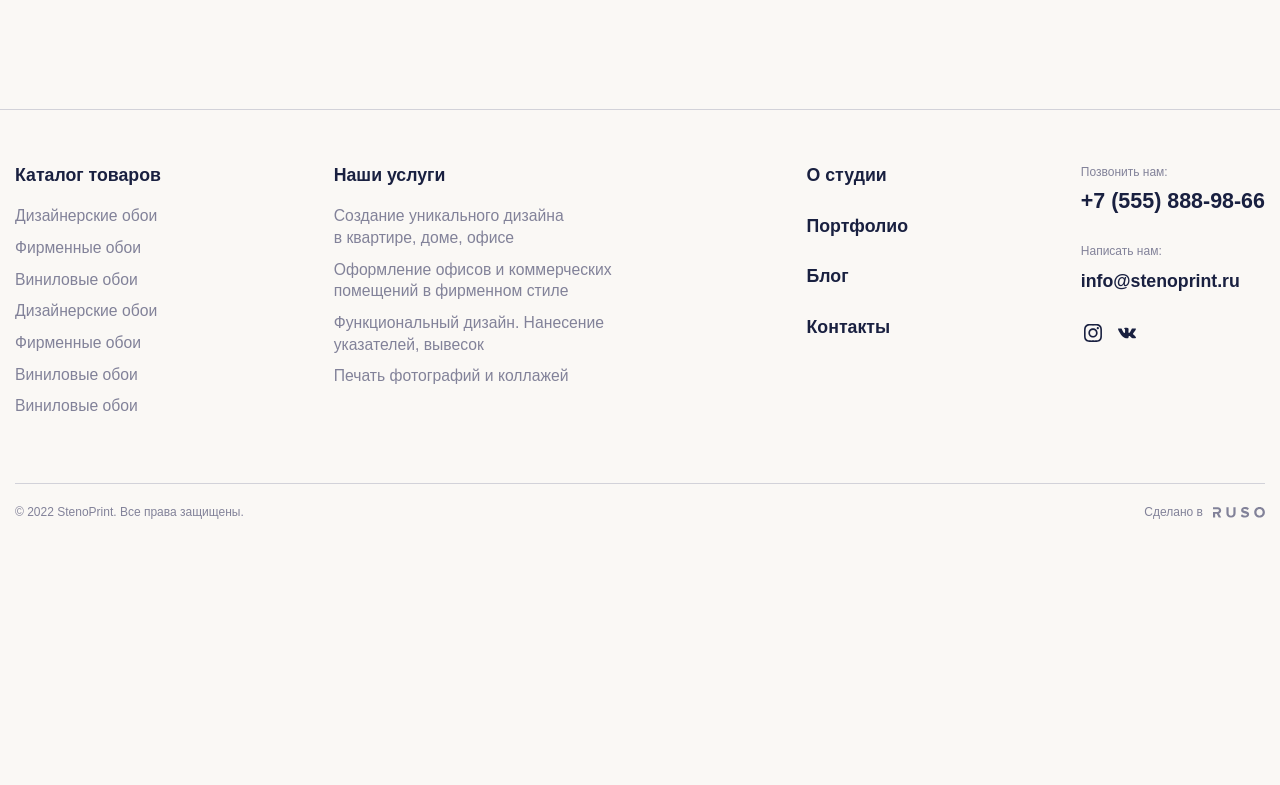
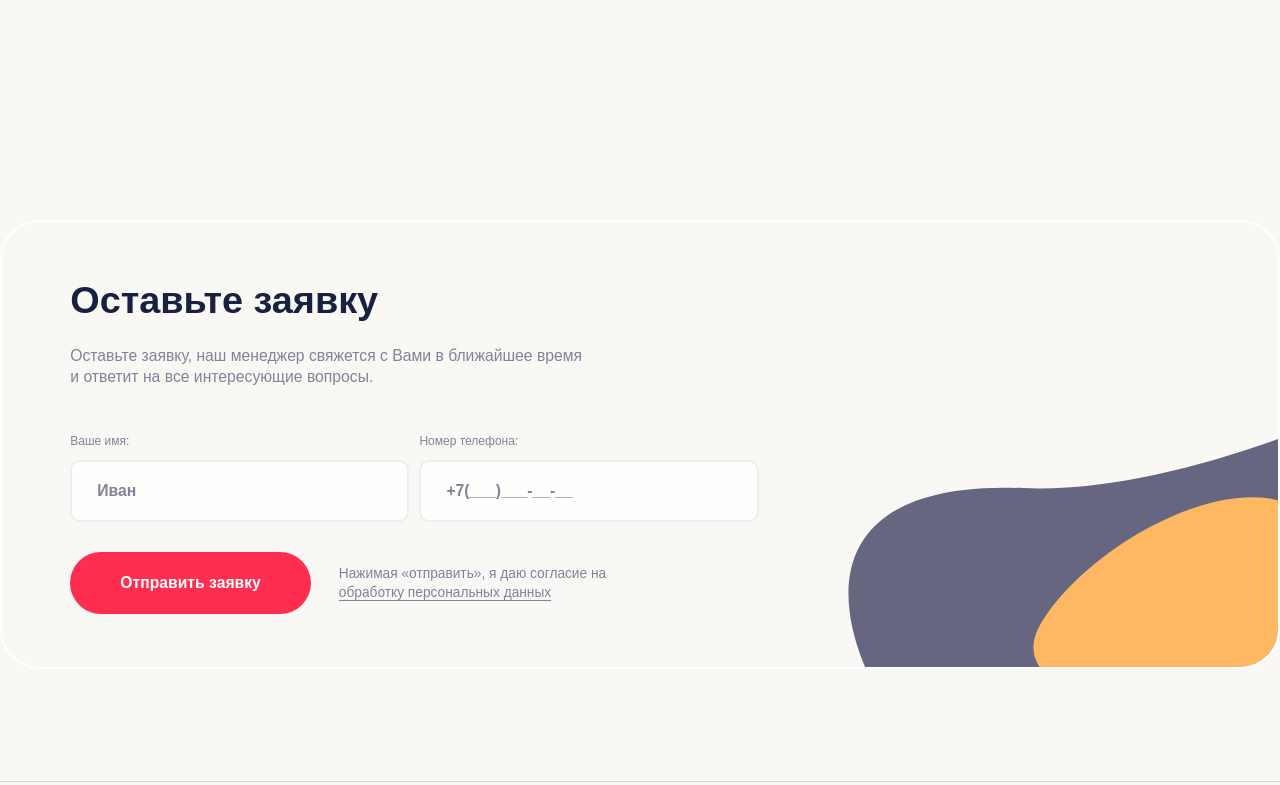
Before and after one commit to Salosion/stenoPrint, a website built with webpack: page src/index.html in a window 1280 px wide. Shown: the part 1676-2461 px from the top of the page. Before the commit the page ends 2217 px from the top, so only its background shows below. Built offline with nearby package versions, Linux system fonts and the light colour scheme; files whose address does not match are found by name.

Commit message:
added offer

```diff
--- a/package.json
+++ b/package.json
@@ -68,6 +68,7 @@
     "webpack-stream": "latest"
   },
   "dependencies": {
+    "imask": "^6.4.3",
     "simplebar": "latest"
   },
   "main": "gulpfile.js"
--- /dev/null
+++ b/src/html/_offer.htm
@@ -0,0 +1,31 @@
+<section class="offer">
+  <div class="offer__container">
+    <div class="offer__body body-offer">
+      <div class="body-offer__top">
+        <h3 class="body-offer__top-title title">Оставьте заявку</h3>
+        <p class="body-offer__top-text">
+          Оставьте заявку, наш менеджер свяжется с Вами в ближайшее время и ответит на все интересующие вопросы.
+        </p>
+      </div>
+      <form class="body-offer__form form-offer" action="#">
+        <div class="form-offer__top">
+          <div class="form-offer__top-box">
+            <span class="form-offer__top-span">Ваше имя:</span>
+            <input class="form-offer__top-name" type="text" placeholder="Иван">
+          </div>
+          <div class="form-offer__top-box">
+            <span class="form-offer__top-span">Номер телефона:</span>
+            <input class="form-offer__top-phone" type="tel">
+          </div>
+        </div>
+        <div class="form-offer__bottom">
+          <button class="form-offer__bottom-btn">Отправить заявку</button>
+          <p class="form-offer__bottom-text">
+            Нажимая «отправить», я даю согласие
+            на <a class="form-offer__bottom-link" href="#">обработку персональных данных</a>
+          </p>
+        </div>
+      </form>
+    </div>
+  </div>
+</section>
--- a/src/index.html
+++ b/src/index.html
@@ -10,6 +10,7 @@
         @@include('html/_hero.htm',{})
         @@include('html/_info.htm',{})
         @@include('html/_feature.htm',{})
+        @@include('html/_offer.htm',{})
       </main>
 			@@include('html/_footer.htm',{})
 		</div>
--- a/src/js/app.js
+++ b/src/js/app.js
@@ -76,6 +76,8 @@
 
 // Работа с формами ========================================================================================================================================================================================================================================================
 import * as flsForms from "./files/forms/forms.js";
+
+import IMask from 'imask';
 
 /* Работа с полями формы: добавление классов, работа с placeholder. */
 // flsForms.formFieldsInit();
--- a/src/js/files/script.js
+++ b/src/js/files/script.js
@@ -2,7 +2,23 @@
 // import { isMobile } from "./functions.js";
 // import { formsModules } from "./forms/forms.js";
 
-document.querySelector('.catalog-header__link').addEventListener('click', (e) => {
-  e.preventDefault();
-  document.querySelector('.catalog-header__columns').classList.toggle('active');
-});
+// Открыть каталог
+const catalogVisible = () => {
+  document.querySelector('.catalog-header__link').addEventListener('click', (e) => {
+    e.preventDefault();
+    document.querySelector('.catalog-header__columns').classList.toggle('active');
+  });
+}
+
+// Маска для телефона
+const phoneMask = () => {
+  const element = document.querySelector('.form-offer__top-phone');
+  const maskOptions = {
+    mask: '+7(000)000-00-00',
+    lazy: false,
+  }
+  const mask = new IMask(element, maskOptions);
+}
+
+phoneMask();
+catalogVisible();
--- a/src/scss/header.scss
+++ b/src/scss/header.scss
@@ -289,6 +289,14 @@
     background: $redColor;
     border-radius: rem(50);
     white-space: nowrap;
+    transition: all 0.3s ease 0s;
+
+    @media (any-hover: hover) {
+      &:hover {
+        background: $redHover;
+        box-shadow: rem(0) rem(15) rem(20) rem(-15) #FF0D35;
+      }
+    }
 
     @media (max-width:$tablet) {
       border-radius: rem(0);
--- a/src/scss/hero.scss
+++ b/src/scss/hero.scss
@@ -49,6 +49,14 @@
     padding: rem(20) rem(60);
     background: $redColor;
     border-radius: rem(50);
+    transition: all 0.3s ease 0s;
+
+    @media (any-hover: hover) {
+      &:hover {
+        background: $redHover;
+        box-shadow: rem(0) rem(15) rem(20) rem(-15) #FF0D35;
+      }
+    }
   }
 }
 
--- /dev/null
+++ b/src/scss/offer.scss
@@ -0,0 +1,143 @@
+.offer {
+  @include adaptiveValue("padding-top", 120, 60);
+  @include adaptiveValue("padding-bottom", 120, 60);
+
+  &__container {
+    border: rem(2) solid $whiteColor;
+    border-radius: rem(40);
+    overflow: hidden;
+    position: relative;
+
+    @media (min-width:$mobile) {
+      &::after {
+        content: '';
+        position: absolute;
+        background-image: url('@img/offer/decor.svg');
+        right: 0;
+        bottom: 0;
+        @include adaptiveValue("width", 458, 250);
+        @include adaptiveValue("height", 320, 200);
+        background-repeat: no-repeat;
+        z-index: -1;
+      }
+    }
+  }
+}
+
+.offer__body {
+  display: inline-flex;
+  flex-direction: column;
+  @include adaptiveValue("padding", 60, 10);
+  z-index: 99;
+  @include adaptiveValue("gap", 50, 15);
+}
+
+.body-offer {
+  &__top {
+    max-width: rem(513);
+  }
+
+  &__top-title {
+    margin-bottom: rem(20);
+  }
+
+  &__top-text {
+    @include adaptiveValue("font-size", 16, 14);
+    line-height: math.div(22, 16);
+    color: $textColor;
+  }
+}
+
+.form-offer {
+  &__top {
+    display: flex;
+    gap: rem(10);
+    flex-wrap: wrap;
+    margin-bottom: rem(30);
+  }
+
+  &__top-box {
+    display: flex;
+    flex-direction: column;
+    gap: rem(10);
+  }
+
+  &__top-span {
+    font-size: rem(12);
+    line-height: math.div(17, 12);
+    color: $textColor;
+  }
+
+  &__top-name,
+  &__top-phone {
+    padding: rem(20) rem(25);
+    background: #fffefc;
+    border: rem(2) solid #ededf2;
+    border-radius: rem(10);
+    @include adaptiveValue("font-size", 16, 14);
+    @include adaptiveValue("width", 350, 270);
+    font-weight: 600;
+    color: $textColor;
+
+    &:focus {
+      outline-color: $redColor;
+    }
+  }
+
+  &__top-name::placeholder {
+    @include adaptiveValue("font-size", 16, 14);
+    line-height: math.div(22, 14);
+    font-weight: 600;
+    color: $textColor;
+  }
+
+  &__bottom {
+    display: flex;
+    align-items: center;
+    flex-wrap: wrap;
+    @include adaptiveValue("gap", 30, 15);
+  }
+
+  &__bottom-btn {
+    @include adaptiveValue("font-size", 16, 14);
+    line-height: math.div(22, 16);
+    font-weight: 600;
+    color: $whiteColor;
+    padding: rem(20) rem(50);
+    background: $redColor;
+    border-radius: rem(50);
+    transition: all 0.3s ease 0s;
+
+    @media (any-hover: hover) {
+      &:hover {
+        background: $redHover;
+        box-shadow: rem(0) rem(15) rem(20) rem(-15) #FF0D35;
+      }
+    }
+
+    @media (max-width:$mobileSmall) {
+      width: 100%;
+    }
+  }
+
+  &__bottom-text {
+    @include adaptiveValue("font-size", 14, 12);
+    line-height: math.div(20, 14);
+    color: $textColor;
+    max-width: rem(300);
+
+    @media (max-width:$mobileSmall) {
+      text-align: center;
+    }
+  }
+
+  &__bottom-link {
+    border-bottom: rem(1) solid $textColor;
+    transition: all 0.3s ease 0s;
+
+    &:hover {
+      color: $redHover;
+      border-color: $redHover;
+    }
+  }
+}
--- a/src/scss/style.scss
+++ b/src/scss/style.scss
@@ -21,6 +21,7 @@ $mainColor: #192040; // Цвет шрифта по умолчанию
 $whiteColor: #fff;
 $textColor: #828299;
 $redColor: #ff2e51;
+$redHover: #fa052e;
 $borderColor: #ededf2;
 
 // НАСТРОЙКИ ===============================================================================================================================================================================================================================================================================================
@@ -139,6 +140,7 @@ body {
 @import "hero";
 @import "info";
 @import "feature";
+@import "offer";
 
 // Подключение стилей отдельных страниц
 @import "index";
```
Also changed, not shown: src/img/offer/decor.svg (added).
